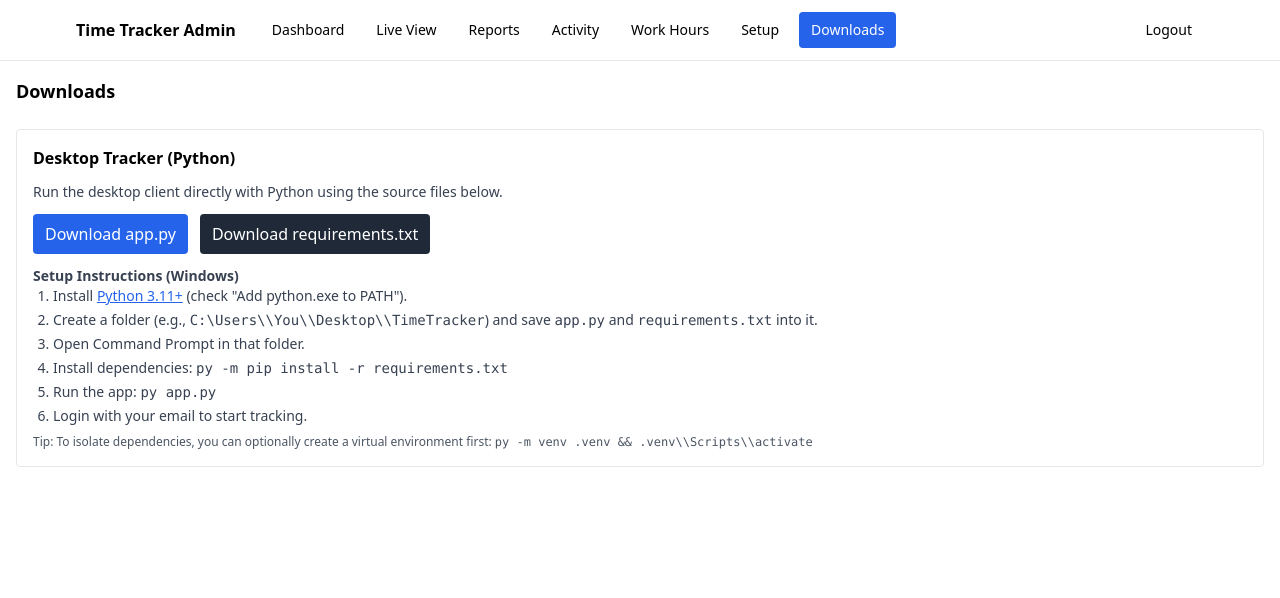
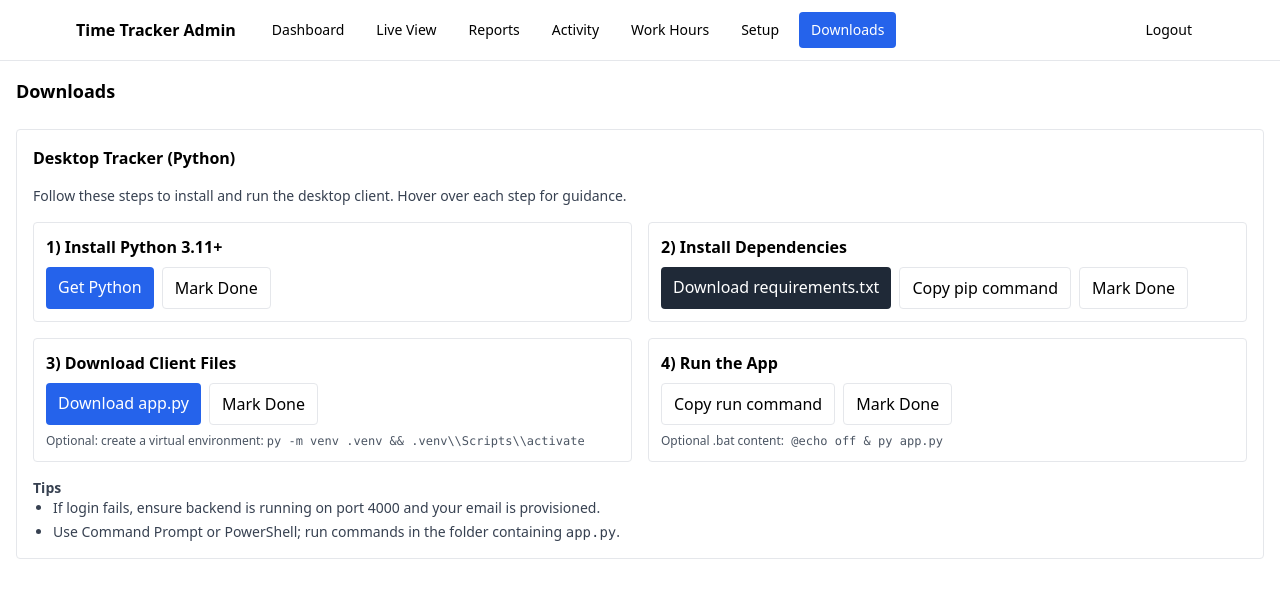
Before and after one commit to IamHammadDevX/Time-Tracker-System, a React (Vite) app in the folder web/: page /downloads in a window 1280 px wide. Shown: the top 598 px of the page. Built offline with nearby package versions, Linux system fonts and the light colour scheme; no server answers; sample sign-in values are in the browser's storage.

Commit message:
Download section updated

```diff
--- a/web/src/components/Nav.jsx
+++ b/web/src/components/Nav.jsx
@@ -27,7 +27,7 @@ export default function Nav() {
           {link('/work-hours', 'Work Hours')}
           {link('/setup', 'Setup')}
           {role === 'super_admin' && link('/admin', 'Admin')}
-          {link('/downloads', 'Downloads')}
+          <Link className={`px-3 py-2 rounded text-sm ${pathname==='/downloads'? 'bg-blue-600 text-white':'hover:bg-blue-100'}`} to="/downloads" title="Step-by-step guide to install the Python desktop client">Downloads</Link>
         </div>
         <div className="ml-auto">
           <button className="px-3 py-2 rounded text-sm hover:bg-red-100" onClick={() => {localStorage.removeItem('token'); location.href='/login'}}>
--- a/web/src/pages/Downloads.jsx
+++ b/web/src/pages/Downloads.jsx
@@ -1,36 +1,77 @@
-import React from 'react'
+import React, { useState } from 'react'
 import Nav from '../components/Nav.jsx'
 
-const API = import.meta.env.VITE_API_URL
+// Guided install flow with tooltips and checkmarks
 
 export default function Downloads() {
+  const [done, setDone] = useState({ py:false, deps:false, files:false, run:false })
+  const copy = async (text) => { try { await navigator.clipboard.writeText(text) } catch {} }
   return (
     <div className="min-h-full">
       <Nav />
       <main className="p-4 space-y-6">
         <h2 className="text-lg font-semibold">Downloads</h2>
-        <section className="bg-white border rounded p-4 space-y-3">
+        <section className="bg-white border rounded p-4 space-y-4">
           <div className="font-semibold">Desktop Tracker (Python)</div>
-          <p className="text-sm text-gray-700">Run the desktop client directly with Python using the source files below.</p>
-          <div className="flex gap-3 flex-wrap">
-            <a className="px-3 py-2 rounded bg-blue-600 text-white" href={`${API}/downloads/app.py`} download>
-              Download app.py
-            </a>
-            <a className="px-3 py-2 rounded bg-gray-800 text-white" href={`${API}/downloads/requirements.txt`} download>
-              Download requirements.txt
-            </a>
+          <p className="text-sm text-gray-700">Follow these steps to install and run the desktop client. Hover over each step for guidance.</p>
+
+          <div className="grid grid-cols-1 md:grid-cols-2 gap-4">
+            <div className="border rounded p-3" title="Download and install Python 3.11+ for Windows. During setup, check the option to add Python to PATH.">
+              <div className="flex items-center justify-between">
+                <div className="font-semibold">1) Install Python 3.11+</div>
+                {done.py && <span className="text-green-600">✔</span>}
+              </div>
+              <div className="mt-2 flex gap-2">
+                <a className="px-3 py-2 rounded bg-blue-600 text-white" href="https://www.python.org/downloads/windows/" target="_blank" rel="noreferrer">Get Python</a>
+                <button className="px-3 py-2 rounded border" onClick={()=>setDone(prev=>({ ...prev, py:true }))}>Mark Done</button>
+              </div>
+            </div>
+
+            <div className="border rounded p-3" title="Install required libraries using pip. Run this in Command Prompt from the folder where requirements.txt is saved.">
+              <div className="flex items-center justify-between">
+                <div className="font-semibold">2) Install Dependencies</div>
+                {done.deps && <span className="text-green-600">✔</span>}
+              </div>
+              <div className="mt-2 flex gap-2 flex-wrap">
+                <a className="px-3 py-2 rounded bg-gray-800 text-white" href="/downloads/requirements.txt" download>Download requirements.txt</a>
+                <button className="px-3 py-2 rounded border" onClick={()=>copy('py -m pip install -r requirements.txt')}>Copy pip command</button>
+                <button className="px-3 py-2 rounded border" onClick={()=>setDone(prev=>({ ...prev, deps:true }))}>Mark Done</button>
+              </div>
+            </div>
+
+            <div className="border rounded p-3" title="Save the app file to a folder (e.g., C:\\Users\\You\\Desktop\\TimeTracker).">
+              <div className="flex items-center justify-between">
+                <div className="font-semibold">3) Download Client Files</div>
+                {done.files && <span className="text-green-600">✔</span>}
+              </div>
+              <div className="mt-2 flex gap-2 flex-wrap">
+                <a className="px-3 py-2 rounded bg-blue-600 text-white" href="/downloads/app.py" download>Download app.py</a>
+                <button className="px-3 py-2 rounded border" onClick={()=>setDone(prev=>({ ...prev, files:true }))}>Mark Done</button>
+              </div>
+              <div className="text-xs text-gray-600 mt-2">Optional: create a virtual environment: <span className="font-mono">py -m venv .venv &amp;&amp; .venv\\Scripts\\activate</span></div>
+            </div>
+
+            <div className="border rounded p-3" title="Open Command Prompt in the folder and run the app. You can also create a .bat file that runs the command.">
+              <div className="flex items-center justify-between">
+                <div className="font-semibold">4) Run the App</div>
+                {done.run && <span className="text-green-600">✔</span>}
+              </div>
+              <div className="mt-2 flex gap-2 flex-wrap">
+                <button className="px-3 py-2 rounded border" onClick={()=>copy('py app.py')}>Copy run command</button>
+                <button className="px-3 py-2 rounded border" onClick={()=>setDone(prev=>({ ...prev, run:true }))}>Mark Done</button>
+              </div>
+              <div className="text-xs text-gray-600 mt-2">Optional .bat content:
+                <span className="font-mono"> @echo off &amp; py app.py</span>
+              </div>
+            </div>
           </div>
+
           <div className="text-sm text-gray-700">
-            <div className="font-semibold mt-3">Setup Instructions (Windows)</div>
-            <ol className="list-decimal pl-5 space-y-1">
-              <li>Install <a className="text-blue-600 underline" href="https://www.python.org/downloads/" target="_blank" rel="noreferrer">Python 3.11+</a> (check "Add python.exe to PATH").</li>
-              <li>Create a folder (e.g., <span className="font-mono">C:\Users\\You\\Desktop\\TimeTracker</span>) and save <span className="font-mono">app.py</span> and <span className="font-mono">requirements.txt</span> into it.</li>
-              <li>Open Command Prompt in that folder.</li>
-              <li>Install dependencies: <span className="font-mono">py -m pip install -r requirements.txt</span></li>
-              <li>Run the app: <span className="font-mono">py app.py</span></li>
-              <li>Login with your email to start tracking.</li>
-            </ol>
-            <p className="mt-2 text-xs text-gray-600">Tip: To isolate dependencies, you can optionally create a virtual environment first: <span className="font-mono">py -m venv .venv &amp;&amp; .venv\\Scripts\\activate</span></p>
+            <div className="font-semibold mt-2">Tips</div>
+            <ul className="list-disc pl-5 space-y-1">
+              <li>If login fails, ensure backend is running on port 4000 and your email is provisioned.</li>
+              <li>Use Command Prompt or PowerShell; run commands in the folder containing <span className="font-mono">app.py</span>.</li>
+            </ul>
           </div>
         </section>
       </main>
```
Also changed, not shown: 1 other file (tests, documents, lock files or other folders).
